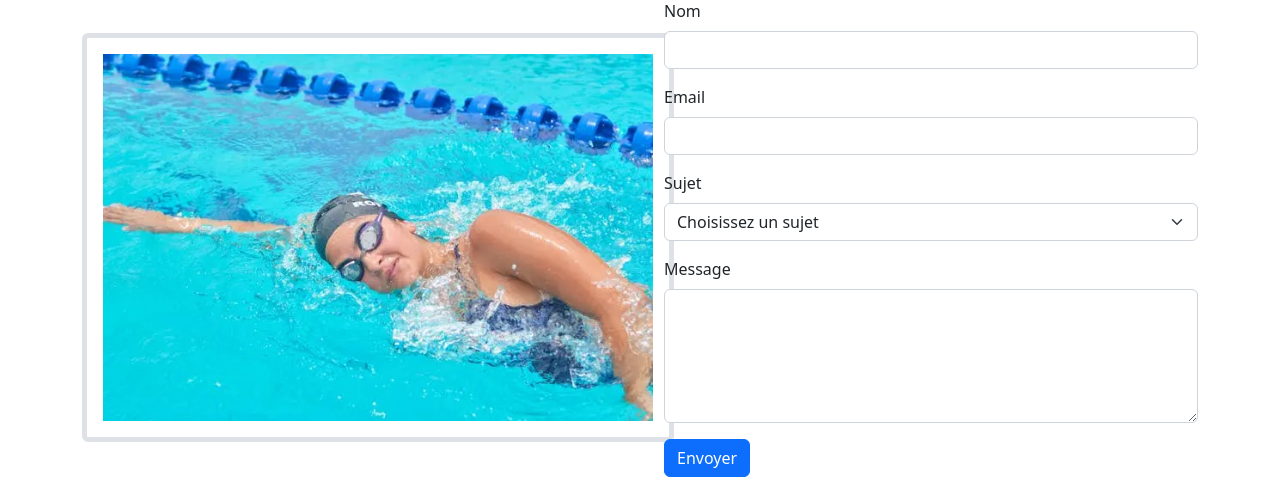
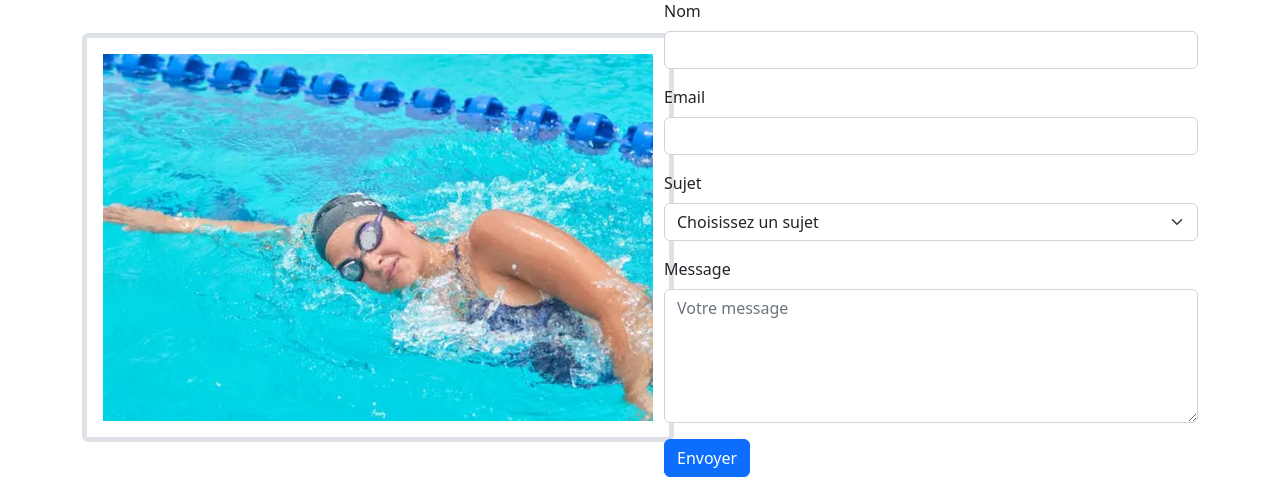
Before and after one commit to fannysaez/AquaPassion-Blog, a PHP site: template pages/contact.php in a window 1280 px wide. Shown: the part 289-781 px from the top of the page. Run offline with PHP 8.4, Linux system fonts and the light colour scheme; the template is opened without the code that fills it, so the values that code supplies are empty.

Commit message:
Update contact.php

```diff
--- a/pages/contact.php
+++ b/pages/contact.php
@@ -47,7 +47,7 @@
                 <!-- Champ Message -->
                 <div class="mb-3">
                     <label for="message" class="form-label">Message</label>
-                    <textarea class="form-control" id="message" name="message" rows="5" required></textarea>
+                    <textarea class="form-control" id="message" name="message" rows="5" placeholder="Votre message" required></textarea>
                 </div>
 
                 <!-- Bouton de soumission -->
```
